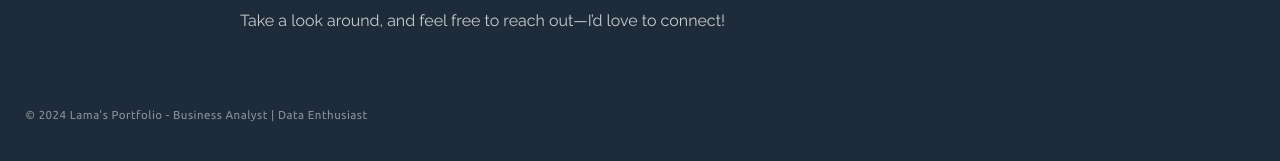
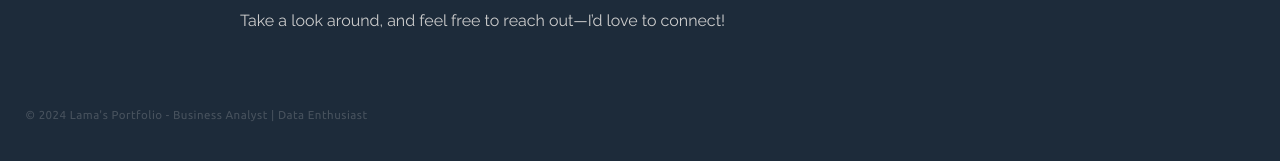
Before and after one commit to LamaJuraisi/Portfolio, a Jekyll site: the page built from index.md, in a window 1280 px wide. Shown: the part 715-876 px from the top of the page. Built offline with Jekyll 4.4.1, drawn with Linux system fonts in a browser that asks for light colours; some web fonts are replaced.

Commit message:
Update main.css

```diff
--- a/assets/css/main.css
+++ b/assets/css/main.css
@@ -140,7 +140,7 @@ main {
 /* Footer */
 footer {
   background: #1D2B3A;
-  color: rgba(204, 204, 204, 0.8);
+  color: rgba(204, 204, 204, 0.3);
   text-align: left;
   padding: 1em 2em;
   font-size: 0.8em;
```
